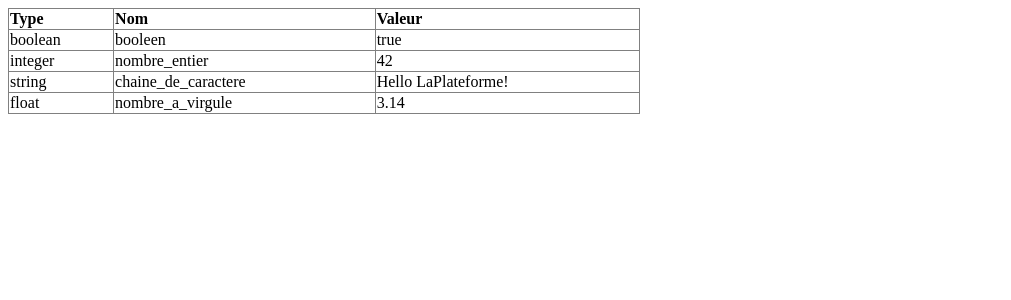
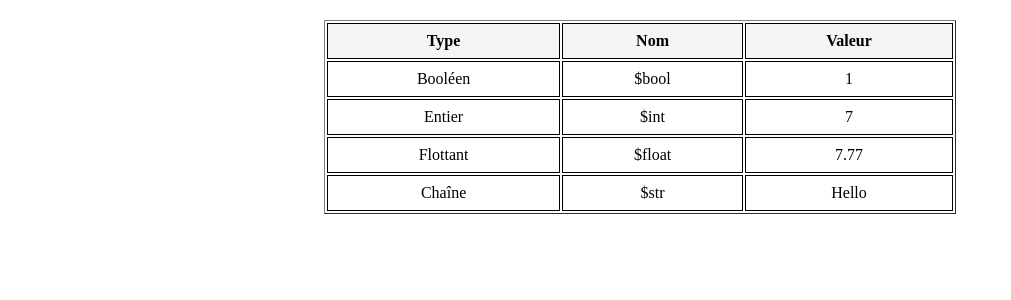
Before and after one commit to julien-alaria/runtrack2, a PHP site: page / in a window 1280 px wide. Shown: the top 300 px of the page, without its empty margins (0-1011 px from the left). Run offline with PHP 8.4, Linux system fonts and the light colour scheme.

Commit message:
second commit

```diff
--- a/jour01/job03/index.php
+++ b/jour01/job03/index.php
@@ -1,47 +1,74 @@
 <?php
-// Déclaration des variables
+
 $bool = true;
-$integer = 42;
-$string = "Hello LaPlateforme!";
-$float = 3.14;
+$int = 7;
+$float = 7.77;
+$str = "Hello";
 
-// Début du tableau HTML
-echo "<table border='1' style='border-collapse: collapse; width: 50%; text-align: left;'>";
-echo "<thead>";
-echo "<tr>";
-echo "<th>Type</th>";
-echo "<th>Nom</th>";
-echo "<th>Valeur</th>";
-echo "</tr>";
-echo "</thead>";
-echo "<tbody>";
+?>
 
-// Ligne pour chaque variable
-echo "<tr>";
-echo "<td>boolean</td>";
-echo "<td>booleen</td>";
-echo "<td>" . ($bool ? "true" : "false") . "</td>";
-echo "</tr>";
+<!DOCTYPE html>
+<html lang="fr">
+<head>
+    <meta charset="UTF-8">
+    <meta name="viewport" content="width=device-width, initial-scale=1.0">
+    <title>Job 03</title>
+    <style>
+        table{
+            width: 50%;
+            border-collapse: collapase;
+            margin: 20px auto;
+        }
 
-echo "<tr>";
-echo "<td>integer</td>";
-echo "<td>nombre_entier</td>";
-echo "<td>$integer</td>";
-echo "</tr>";
+        th, td{
+            border: 1px solid;
+            text-align: center;
+            padding: 8px;
+        }
+        th{
+            background-color: #f4f4f4;
+        }
+        </style>
+</head>
 
-echo "<tr>";
-echo "<td>string</td>";
-echo "<td>chaine_de_caractere</td>";
-echo "<td>$string</td>";
-echo "</tr>";
 
-echo "<tr>";
-echo "<td>float</td>";
-echo "<td>nombre_a_virgule</td>";
-echo "<td>$float</td>";
-echo "</tr>";
+<body>
+    <form method="post" action="traitement.php">
+    <table border="1">
+        <thead>
+            <tr>
+                <th>Type</th>
+                <th>Nom</th>
+                <th>Valeur</th>
+            </tr>
+        </thead>
+        <tbody>
 
-// Fin du tableau HTML
-echo "</tbody>";
-echo "</table>";
-?>
+            <tr>
+                <td>Booléen</td>
+                <td>$bool</td>
+                <td><?= htmlspecialchars($bool); ?></td>
+            </tr>
+
+            <tr>
+                <td>Entier</td>
+                <td>$int</td>
+                <td><?= htmlspecialchars($int); ?></td>
+            </tr>
+
+            <tr>
+                <td>Flottant</td>
+                <td>$float</td>
+                <td><?= htmlspecialchars($float); ?></td>
+            </tr>
+
+            <tr>
+                <td>Chaîne</td>
+                <td>$str</td>
+                <td><?= htmlspecialchars($str); ?></td>
+            </tr>
+
+        </tbody>
+    </table>
+</body>
+</html>
```
